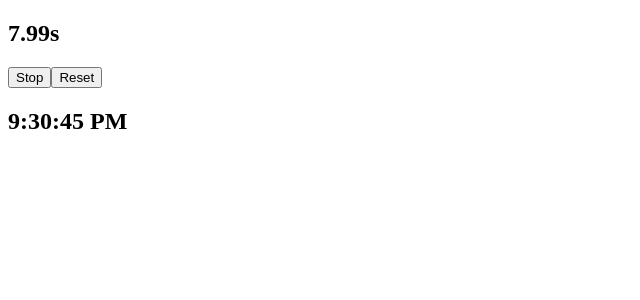
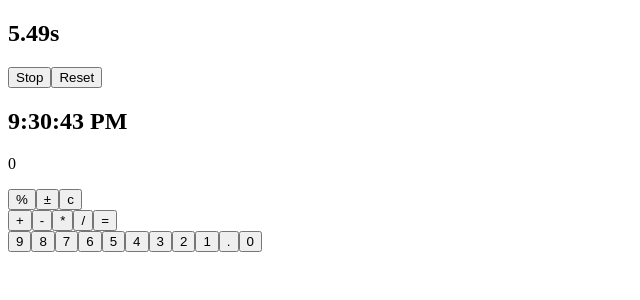
Before and after one commit to Joseph-K-B/js-sandbox, a React app: page / in a window 1280 px wide. Shown: the top 300 px of the page, without its empty margins (0-640 px from the left). Built offline with nearby package versions, Linux system fonts and the light colour scheme.

Commit message:
added controls for calc, confirmed functionality

```diff
--- a/src/App.jsx
+++ b/src/App.jsx
@@ -1,3 +1,4 @@
+import Calculator from "./components/calculator/Calculator";
 import Clock from "./components/clock/Clock";
 import Stopwatch from "./components/stopwatch/stopwatch";
 
@@ -6,6 +7,7 @@ export default function App() {
     <>
       <Stopwatch />
       <Clock />
+      <Calculator />
     </>
   )
 }
--- a/src/components/calculator/Calculator.jsx
+++ b/src/components/calculator/Calculator.jsx
@@ -1,5 +1,6 @@
-import { useEffect } from "react";
-import { useState } from "react/cjs/react.production.min"
+import { useEffect, useState } from "react";
+import CalculatorKey from "../controls/CalculatorControls";
+import css from './calculator.css'
 
 
 function Calculator() {
@@ -83,17 +84,41 @@ function Calculator() {
   return (
     <section>
       <div className={css.result}>
-        <p>{result}</p>
+        <p>{next}</p>
       </div>
       <div className={css.keyPad}>
         <div className={css.keyFunction}>
           <CalculatorKey keyValue={'%'} onClick={handleOp} />
+          <CalculatorKey keyValue={'\xB1'} onClick={handleOp} />
+          <CalculatorKey keyValue={'c'} onClick={handleOp} />
         </div>
-        <div className={css.keyOperators} onClick={handleOp}>
-          <CalculatorKey keyValue={'+'} />
+        <div className={css.keyOperators}>
+          <CalculatorKey keyValue={'+'} onClick={handleOp}/>
+          <CalculatorKey keyValue={'-'} onClick={handleOp}/>
+          <CalculatorKey keyValue={'*'} onClick={handleOp}/>
+          <CalculatorKey keyValue={'/'} onClick={handleOp}/>
+          <CalculatorKey keyValue={'='} onClick={handleOp}/>
         </div>
         <div>
           <CalculatorKey keyValue={9} onClick={handleOp} />
+          <CalculatorKey keyValue={8} onClick={handleOp} />
+          <CalculatorKey keyValue={7} onClick={handleOp} />
+          <CalculatorKey keyValue={6} onClick={handleOp} />
+          <CalculatorKey keyValue={5} onClick={handleOp} />
+          <CalculatorKey keyValue={4} onClick={handleOp} />
+          <CalculatorKey keyValue={3} onClick={handleOp} />
+          <CalculatorKey keyValue={2} onClick={handleOp} />
+          <CalculatorKey keyValue={1} onClick={handleOp} />
+          <CalculatorKey
+            className={css.decimal}
+            keyValue={'.'}
+            onClick={handleOp}
+          />
+          <CalculatorKey
+            className={css.cero}
+            keyValue={0}
+            onClick={handleOp}
+          />
         </div>
       </div>
     </section>
--- a/src/components/controls/CalculatorControls.jsx
+++ b/src/components/controls/CalculatorControls.jsx
@@ -0,0 +1,14 @@
+
+
+function CalculatorKey(props) {
+  return (
+    <button
+      className={`${props.className}`}
+      onClick={() => props.onClick(props.keyValue)}
+    >
+      {props.keyValue}{' '}
+    </button>
+  )
+}
+
+export default CalculatorKey;
```
Also changed, not shown: src/components/calculator/calculator.css (added).
